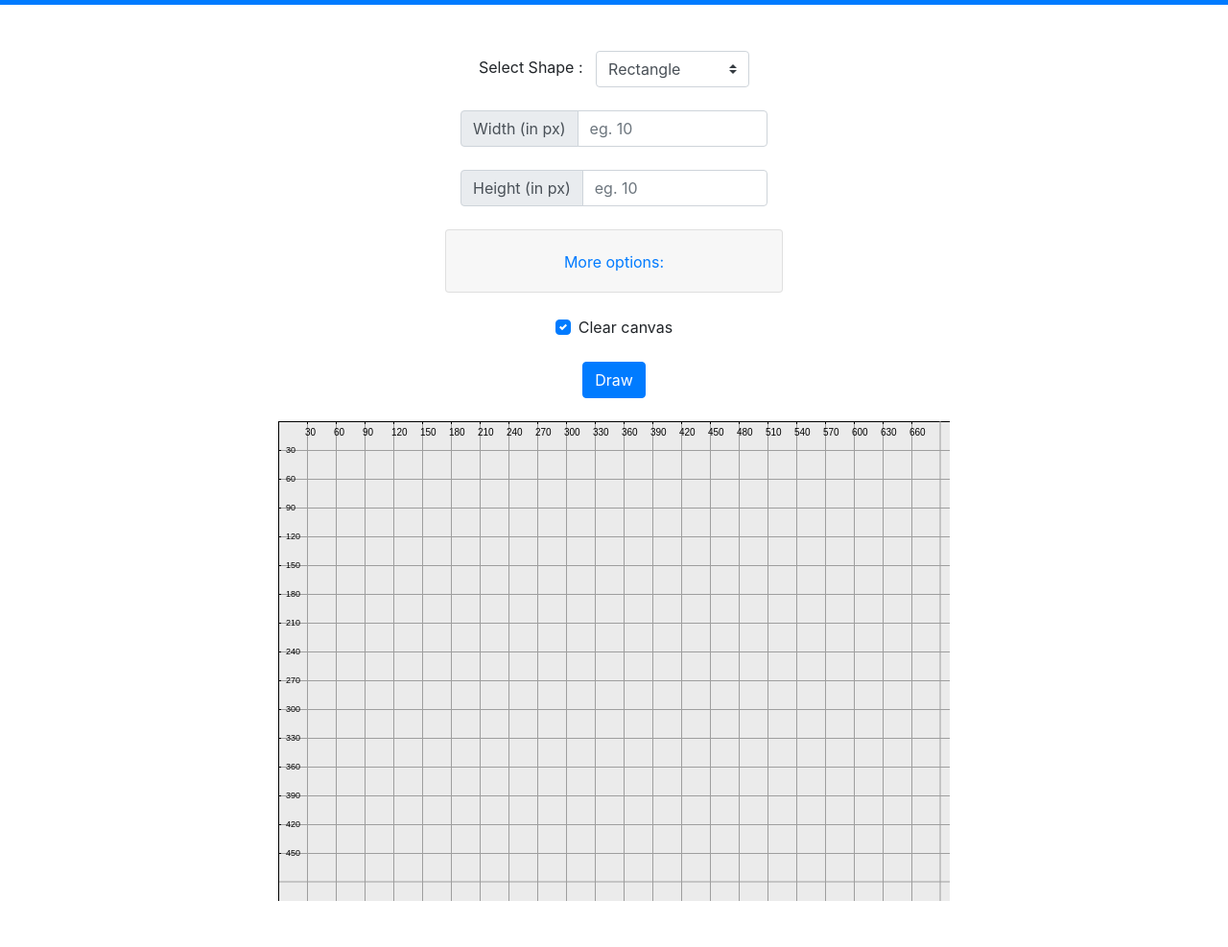
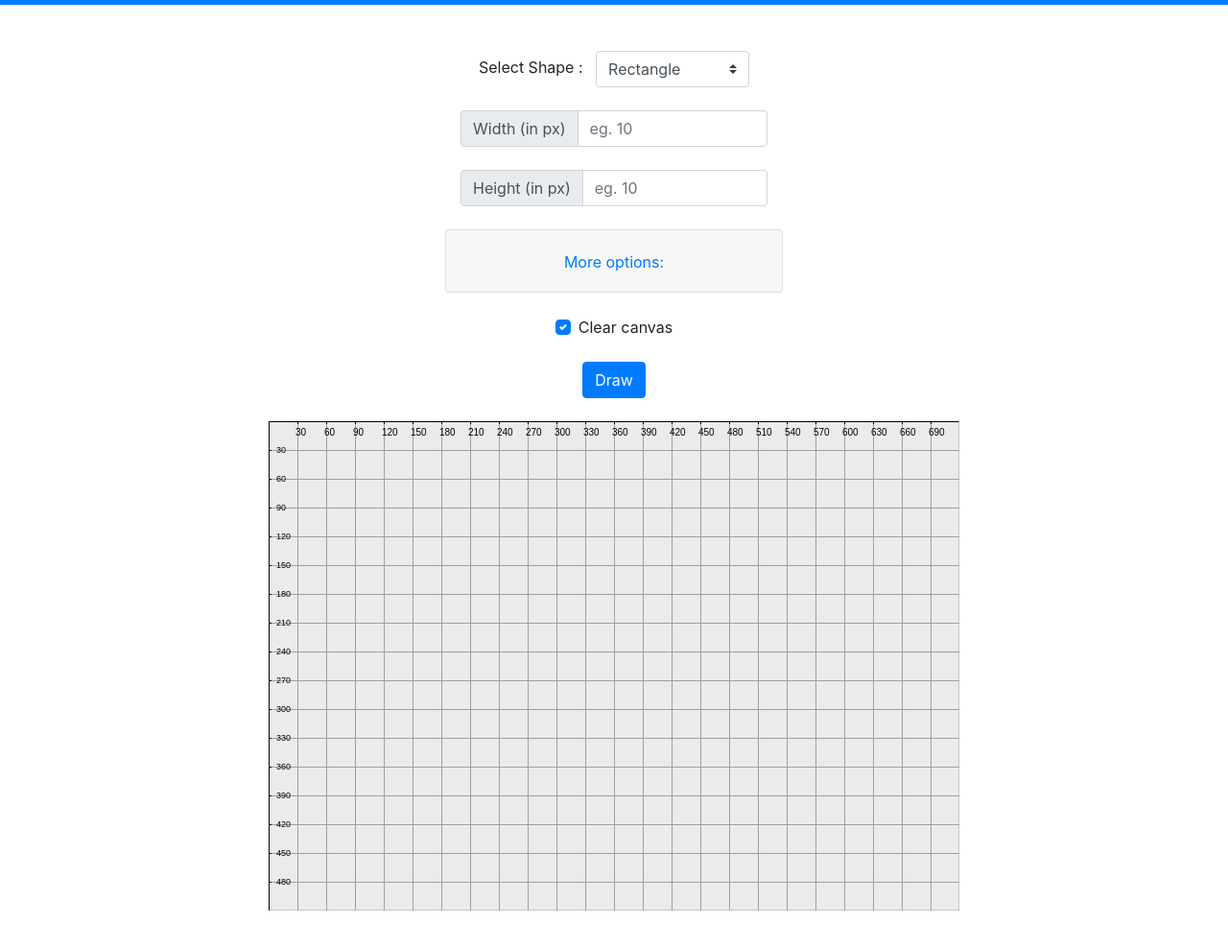
Before and after one commit to akhil-rana/drawing-js, a plain HTML site: page index.html in a window 1280 px wide. Shown: the part 51-1038 px from the top of the page at 96% size. Drawn offline with Linux system fonts and the light colour scheme.

Commit message:
axis-modify

```diff
--- a/index.html
+++ b/index.html
@@ -423,12 +423,12 @@
     </div>
     <br />
     <div class="drawing">
-      <div style="width: 700px; height: 500px; position:relative;">
-        <canvas id="shape" width="700" height="500"></canvas>
+      <div style="width: 720px; height: 510px; position:relative;">
+        <canvas id="shape" width="720" height="510"></canvas>
         <canvas
           id="my-canvas"
-          width="700"
-          height="500"
+          width="720"
+          height="510"
           style="position:absolute; top:0; left:0;"
         ></canvas>
       </div>
```
